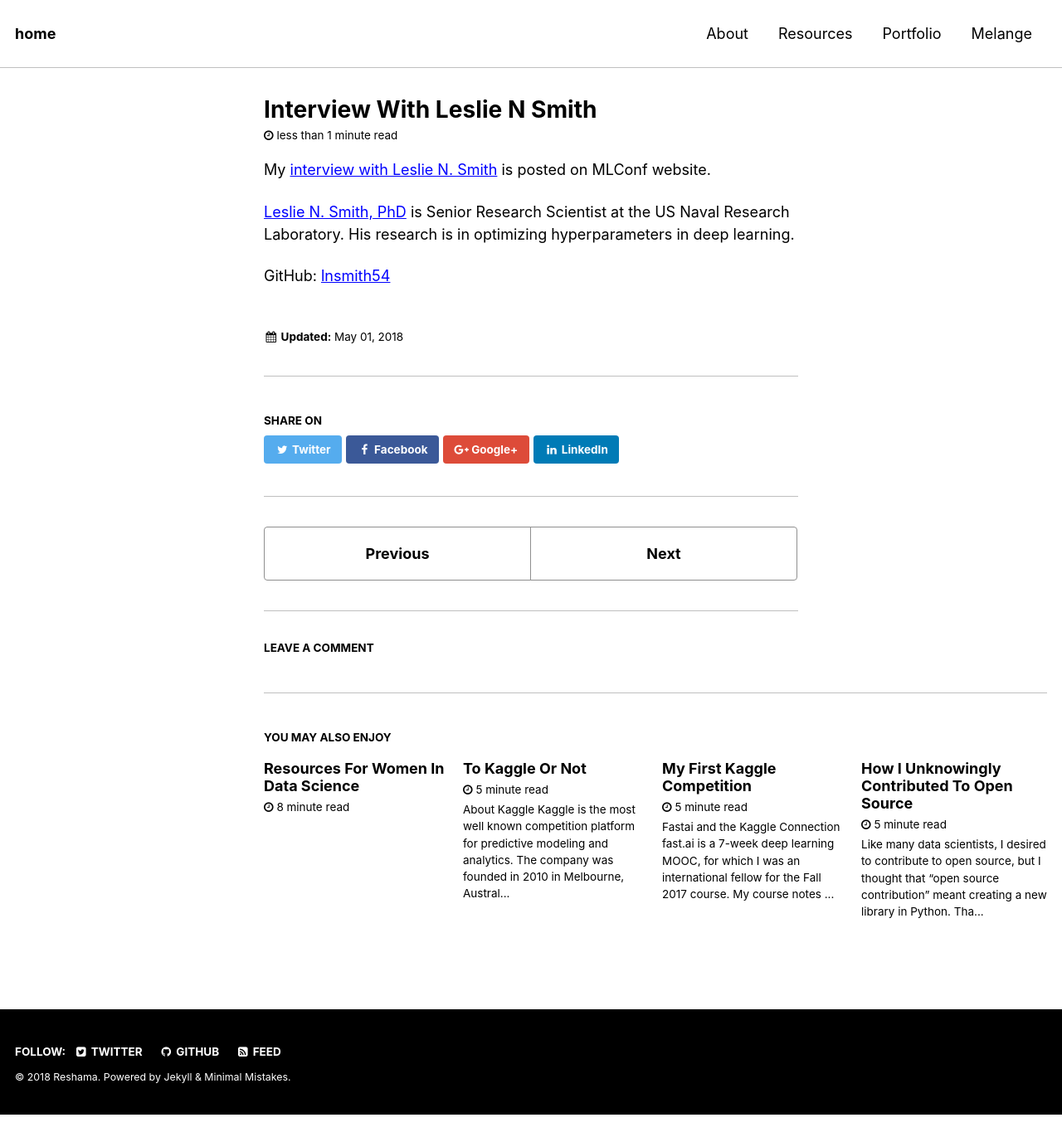
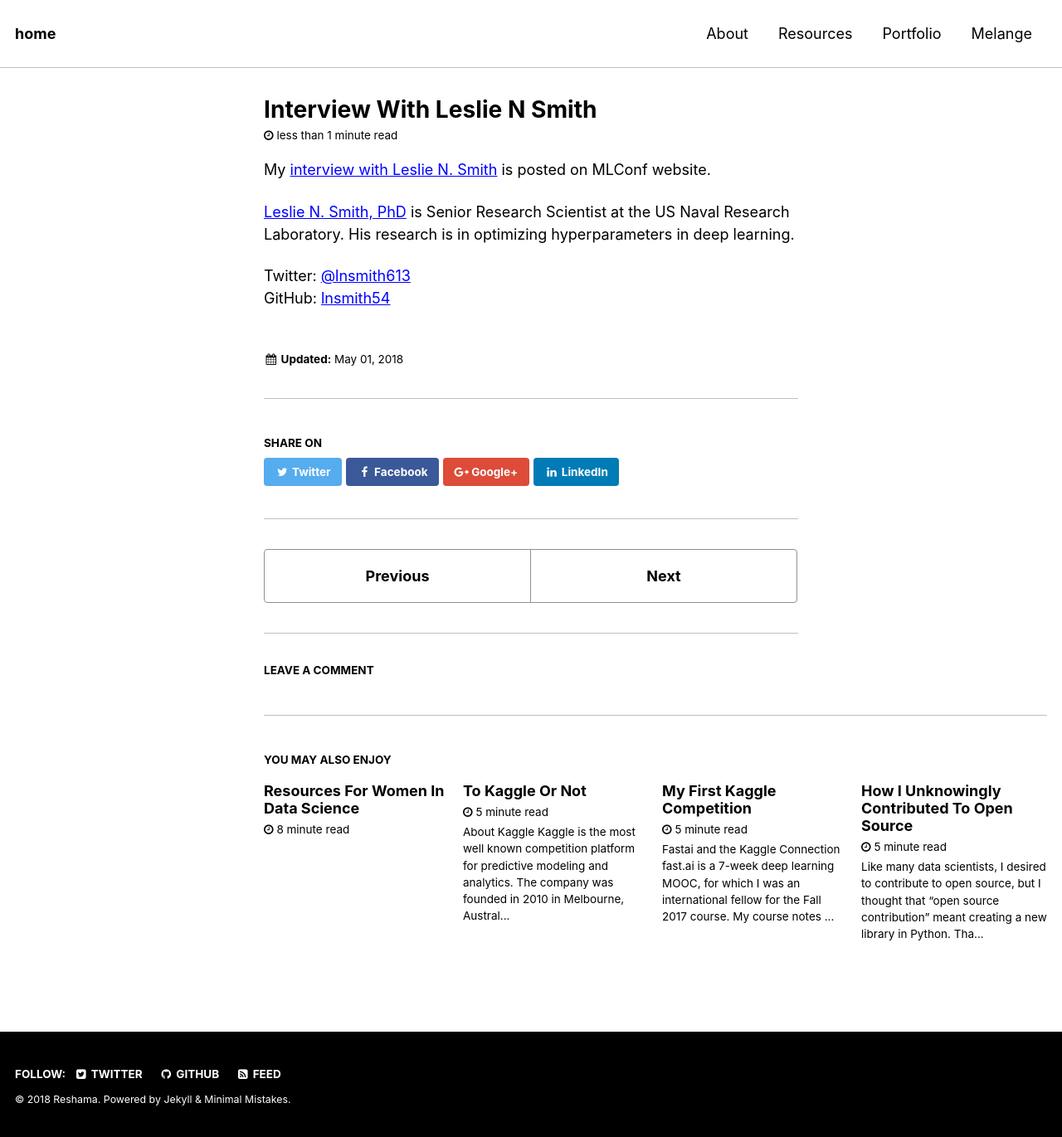
Before and after one commit to reshamas/reshamas.github.io, a Jekyll site: the page built from _posts/2018-05-01-interview-with-leslie-n-smith.md, in a window 1280 px wide. Shown: the whole page at 83% size. Built offline with Jekyll 4.4.1, drawn with Linux system fonts in a browser that asks for light colours; before the commit the page ends 1344 px from its top, so only the background shows below that.

Commit message:
Update 2018-05-01-interview-with-leslie-n-smith.md

```diff
--- a/_posts/2018-05-01-interview-with-leslie-n-smith.md
+++ b/_posts/2018-05-01-interview-with-leslie-n-smith.md
@@ -2,4 +2,5 @@ My [interview with Leslie N. Smith](https://mlconf.com/interview-with-leslie-n-s
 
 [Leslie N. Smith, PhD](https://www.linkedin.com/in/drlesliensmith/) is Senior Research Scientist at the US Naval Research Laboratory.  His research is in optimizing hyperparameters in deep learning.
 
+Twitter:  [@lnsmith613](https://twitter.com/lnsmith613)
 GitHub:  [lnsmith54](https://github.com/lnsmith54)
```
